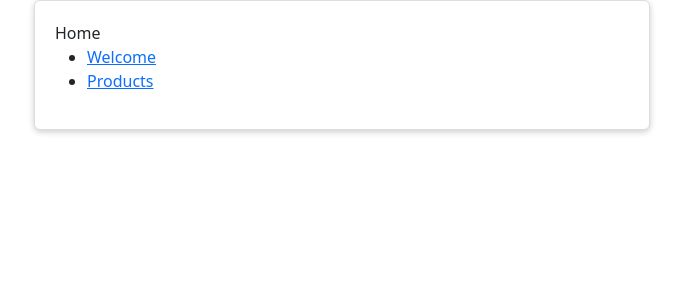
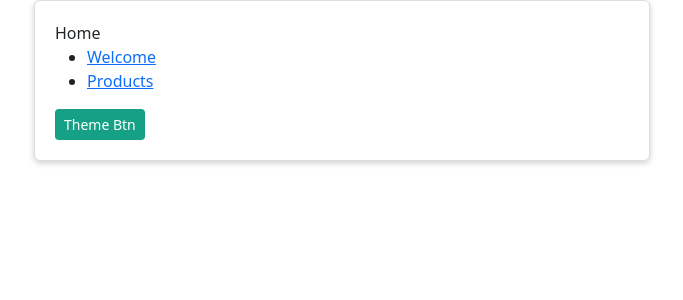
Before and after one commit to bungdanar/react-starter-18, a React (Create React App) app: page / in a window 1280 px wide. Shown: the top 300 px of the page, without its empty margins (298-981 px from the left). Built offline with nearby package versions, Linux system fonts and the light colour scheme.

Commit message:
chore: Add basic store setup

```diff
--- a/package.json
+++ b/package.json
@@ -12,6 +12,8 @@
     "@types/react": "^18.0.12",
     "@types/react-dom": "^18.0.5",
     "bootstrap": "^5.2.0-beta1",
+    "mobx": "^6.6.0",
+    "mobx-react-lite": "^3.4.0",
     "react": "^18.1.0",
     "react-dom": "^18.1.0",
     "react-router-dom": "^6.3.0",
--- /dev/null
+++ b/src/components/custom-button/CustomButton.tsx
@@ -0,0 +1,27 @@
+import { observer } from 'mobx-react-lite'
+import { useStore } from '../../hooks/use-store'
+
+interface CustomButtonProps
+  extends React.DetailedHTMLProps<
+    React.ButtonHTMLAttributes<HTMLButtonElement>,
+    HTMLButtonElement
+  > {}
+
+const CustomButton = observer((props: CustomButtonProps) => {
+  const { themePrimaryColor } = useStore().uiStore
+
+  return (
+    <button
+      className='btn btn-sm'
+      {...props}
+      style={{
+        color: '#fff',
+        backgroundColor: themePrimaryColor,
+      }}
+    >
+      {props.children}
+    </button>
+  )
+})
+
+export default CustomButton
--- /dev/null
+++ b/src/contexts/store.tsx
@@ -0,0 +1,12 @@
+import { createContext, ReactNode } from 'react'
+import { RootStore } from '../stores/root'
+
+const rootStore = new RootStore()
+
+export const StoreContext = createContext<RootStore>(rootStore)
+
+export const StoreProvider = ({ children }: { children?: ReactNode }) => {
+  return (
+    <StoreContext.Provider value={rootStore}>{children}</StoreContext.Provider>
+  )
+}
--- /dev/null
+++ b/src/hooks/use-store.ts
@@ -0,0 +1,4 @@
+import { useContext } from 'react'
+import { StoreContext } from '../contexts/store'
+
+export const useStore = () => useContext(StoreContext)
--- a/src/index.tsx
+++ b/src/index.tsx
@@ -5,6 +5,11 @@ import App from './App'
 import reportWebVitals from './reportWebVitals'
 import 'bootstrap/dist/css/bootstrap.min.css'
 import { BrowserRouter } from 'react-router-dom'
+import { configure } from 'mobx'
+
+configure({
+  enforceActions: 'observed',
+})
 
 const root = ReactDOM.createRoot(document.getElementById('root') as HTMLElement)
 root.render(
--- a/src/pages/home/Home.tsx
+++ b/src/pages/home/Home.tsx
@@ -1,4 +1,5 @@
 import { Link } from 'react-router-dom'
+import CustomButton from '../../components/custom-button/CustomButton'
 import CustomCard from '../../components/custom-card/CustomCard'
 
 export default function Home() {
@@ -17,6 +18,9 @@ export default function Home() {
               </li>
             </ul>
           </div>
+          <div>
+            <CustomButton>Theme Btn</CustomButton>
+          </div>
         </CustomCard>
       </div>
     </div>
--- /dev/null
+++ b/src/stores/root.ts
@@ -0,0 +1,9 @@
+import { UiStore } from './ui'
+
+export class RootStore {
+  uiStore
+
+  constructor() {
+    this.uiStore = new UiStore(this)
+  }
+}
--- /dev/null
+++ b/src/stores/ui.ts
@@ -0,0 +1,20 @@
+import { makeObservable, observable } from 'mobx'
+import { RootStore } from './root'
+
+export class UiStore {
+  rootStore
+
+  constructor(rootStore: RootStore) {
+    this.rootStore = rootStore
+
+    makeObservable(this, {
+      themePrimaryColor: observable,
+      themeAccentColor: observable,
+      themeSidebarFontSize: observable,
+    })
+  }
+
+  themePrimaryColor = '#16a085'
+  themeAccentColor = '#21b9bb'
+  themeSidebarFontSize = '13px'
+}
```
Also changed, not shown: 1 other file (tests, documents, lock files or other folders).
